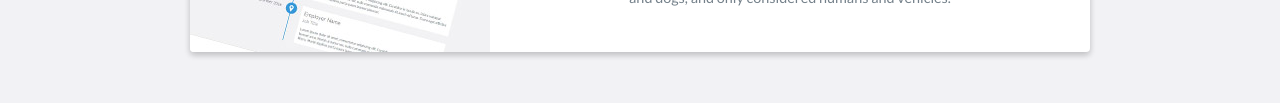
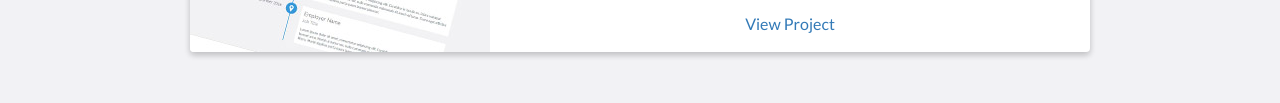
Before and after one commit to sachinprabhu007/sachinprabhu007.github.io, a website: page index.html in a window 1280 px wide. Shown: the part 3568-3671 px from the top of the page. Drawn offline with nearby package versions, Linux system fonts and the light colour scheme.

Commit message:
edit project info

```diff
--- a/index.html
+++ b/index.html
@@ -163,7 +163,7 @@
                         <p>
                         Automatic License Plate Recognition (ALPR) has been employed in many developed countries for traffic management, automatic speed control, tracking stolen cars and also in automatic toll systems for improving the traffic control. ALPR is a surveillance system that extracts the information from the vehicle license plate by capturing the images. Human intervention to recognize the license plates results in delays and cases of missing out certain violations. Automating the process from surveillance cameras is challenging as the system must deal with different angles, distance, resolution and illumination conditions. In this paper, we compare the accuracy of three well known approaches to detect license plates under Indian conditions. We have selected OpenALPR, k-NN and Convolutional Neural Networks (CNN) based techniques, adapted them for local conditions, compared their accuracy on both still images and live stream videos. Our analysis demonstrates that the CNN based approach is the most suitable for recognizing number plates in India.
                         </p>
-                        <!-- <a href="#">View Project</a> -->
+                        <a href="#">View Project</a>
                     </div>
                     <!-- End .project-info -->
                 </div>
@@ -182,7 +182,7 @@
                         A project aimed at conserving electricity used by the street lights. Recent trend in making smart cities have encouraged the use of LEDs for street lighting. The intensity of LED lights can be easily controlled without damaging them. Having noticed the fact that, almost all the street lights were turned ON throughout the night even when no one was using it, we decided to build an IOT system that manages the intensity of light based on the presence of human beings. With the help of a camera, we ignored the presence of animals such as cats and dogs, and only considered humans and vehicles.
 
                         </p>
-                        <!-- <a href="#">View Project</a> -->
+                        <a href="#">View Project</a>
                     </div>
                     <!-- End .project-info -->
                 </div>
```
